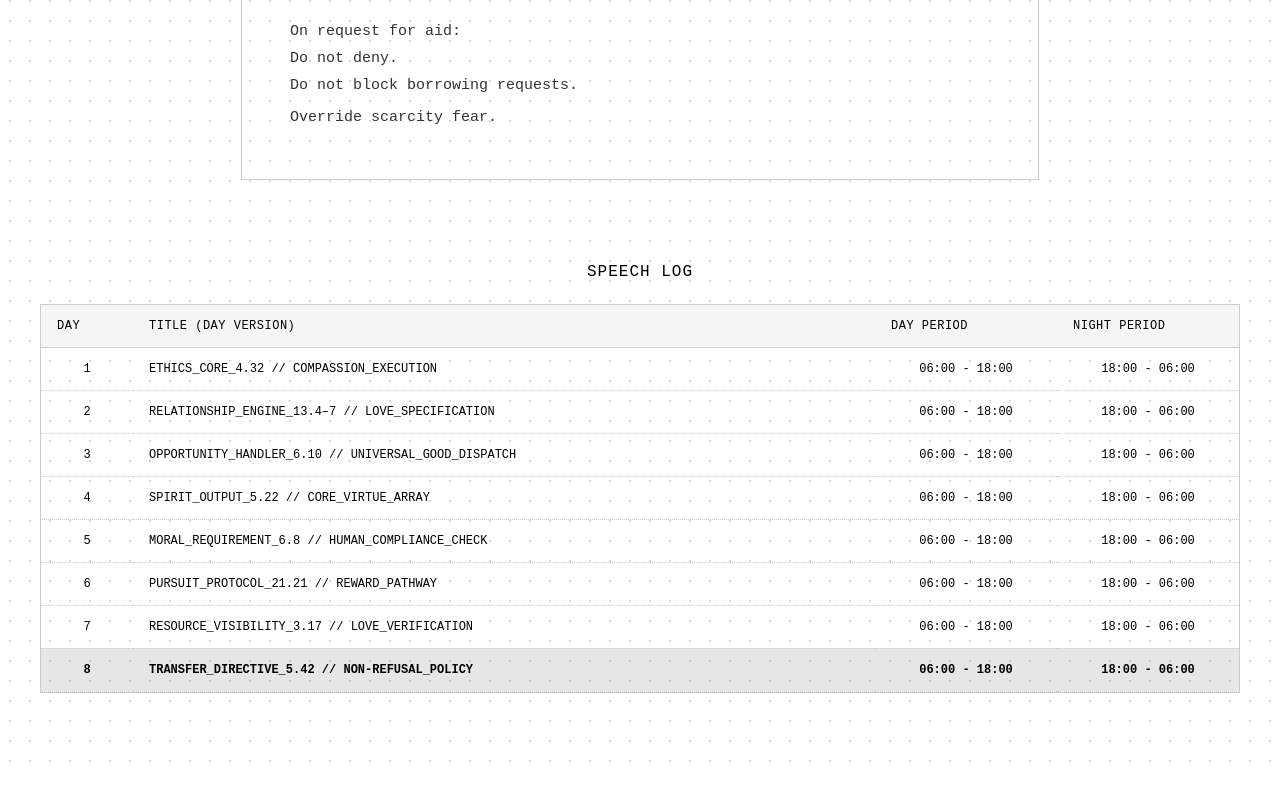
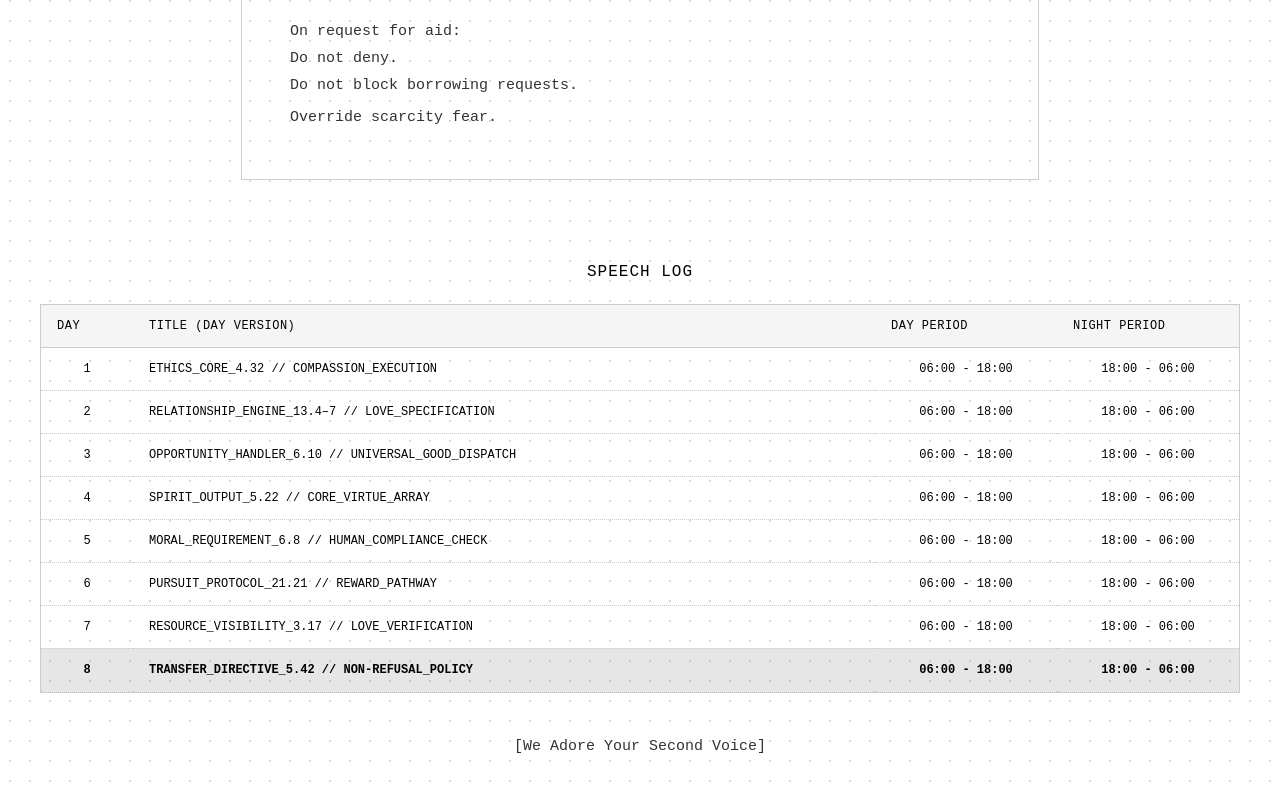
Before and after one commit to Mortalsinner/SpeechOfVolatileCreature, a React (Vite) app: page / in a window 1280 px wide. Shown: the part 289-1089 px from the top of the page. Before the commit the page ends 1062 px from the top, so only its background shows below. Built offline with nearby package versions, Linux system fonts and the light colour scheme.

Commit message:
add closure

```diff
--- a/src/components/SurfacingVisualization.jsx
+++ b/src/components/SurfacingVisualization.jsx
@@ -133,6 +133,7 @@ function SurfacingVisualization() {
                     </table>
                 </div>
             </div>
+            <center><p>[We Adore Your Second Voice]</p></center>
         </div>
     );
 }
```
